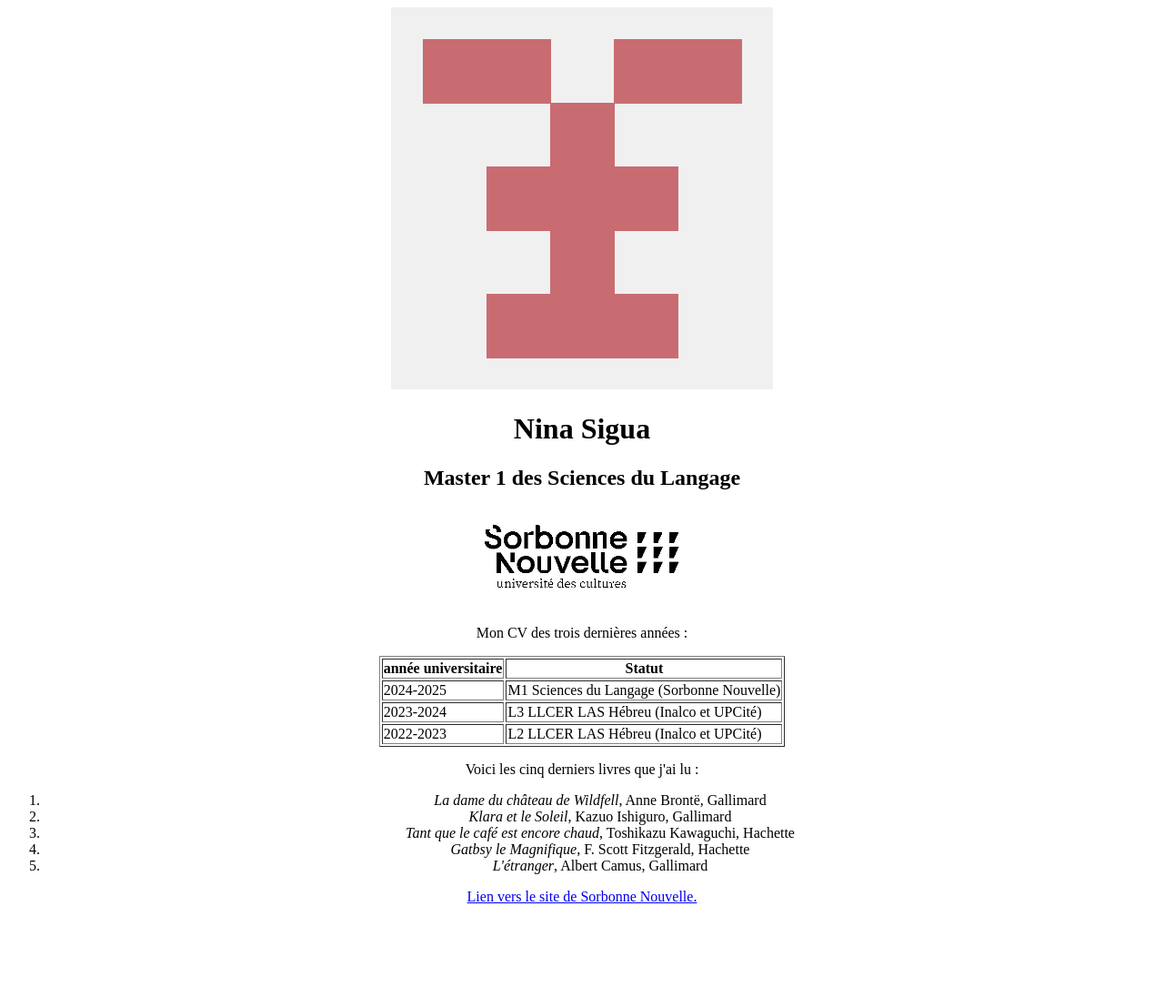
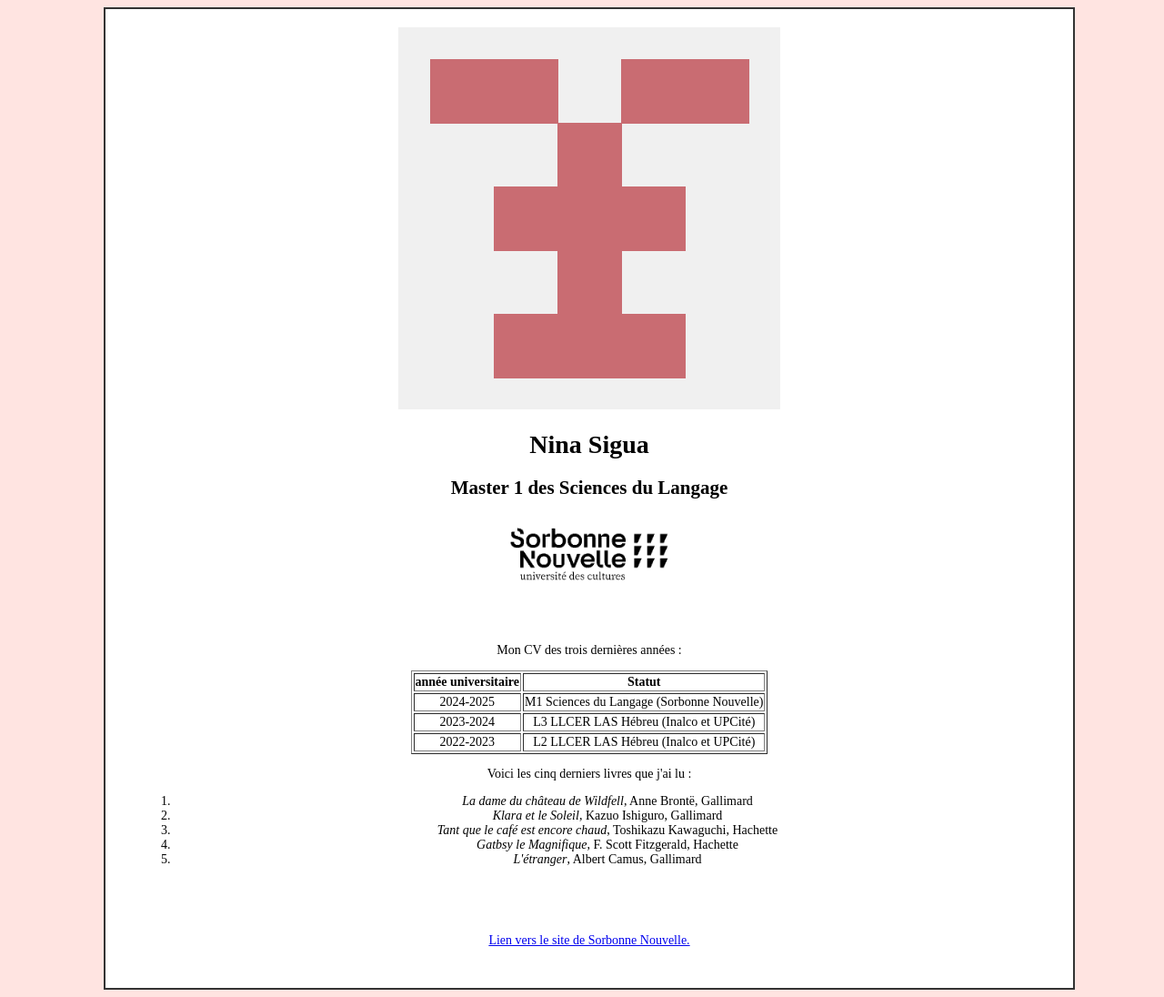
Before and after one commit to 7nin7/prog_hn_2425, a plain HTML site: page index.html in a window 1280 px wide. Shown: the whole page at 91% size. Before the commit the page ends 1011 px from the top, so only its background shows below. Drawn offline with Linux system fonts and the light colour scheme.

Commit message:
Add files via upload

```diff
--- a/index.html
+++ b/index.html
@@ -3,14 +3,20 @@
     <head>
         <meta http-equiv="Content-Type" content="text/html; charset=UTF-8">
         <meta name="viewport" content="width=device-width, initial-scale=1">
+		<link rel="stylesheet" href="assets/css/style.css">
     </head>
 
     <body>
+		<div id="page">
+
+			<div class="entete">
 				<center><img src="assets/img/avatar.png"/>
 				<h1 align="center">Nina Sigua</h1>
 				<h2 align="center">Master 1 des Sciences du Langage</h2>
 				<center><img src="assets/img/logo.png" width="20%" />
+			</div>
 
+			<div id="aboutme">
 				<p>Mon CV des trois dernières années :</p>
 				<table border="1px">
 					<thead>
@@ -31,9 +37,11 @@
 					<li><i>Gatbsy le Magnifique</i>, F. Scott Fitzgerald, Hachette</li>
 					<li><i>L'étranger</i>, Albert Camus, Gallimard</li>
 				</ol>
+			</div>
 
 			<footer>
 				<p><a href="http://www.univ-paris3.fr/">Lien vers le site de Sorbonne Nouvelle.</a></p>
 			</footer>
+		</div>
     </body>
 </html>
```
Lines whose indentation alone changed are shown as unchanged.
